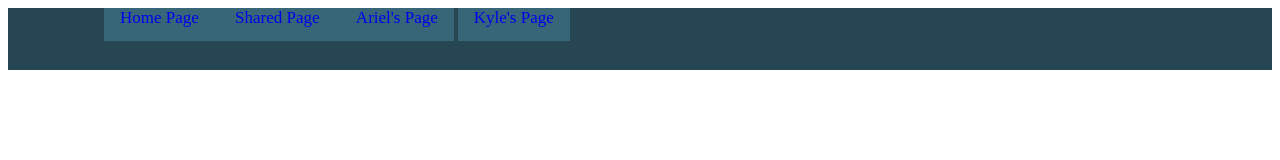
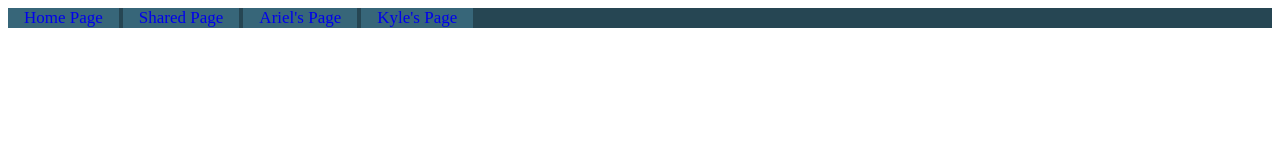
Before and after one commit to Reljamin/Project-Website, a plain HTML site: page pages/rel.html in a window 1280 px wide. Drawn offline with Linux system fonts and the light colour scheme.

Commit message:
fixing nav bar on rel page

```diff
--- a/pages/rel.html
+++ b/pages/rel.html
@@ -6,10 +6,10 @@
     </head>
 
     <nav class="topnav">
-        <a class="active" href="/index.html">Home Page</p>
-        <a href="/pages/shared.html">Shared Page</p>
+        <a class="active" href="/index.html">Home Page</a>
+        <a href="/pages/shared.html">Shared Page</a>
         <a href="/pages/rel.html">Ariel's Page</a>
-        <a href="/pages/wong.html">Kyle's Page</p>
+        <a href="/pages/wong.html">Kyle's Page</a>
 
     </nav>
 
```
